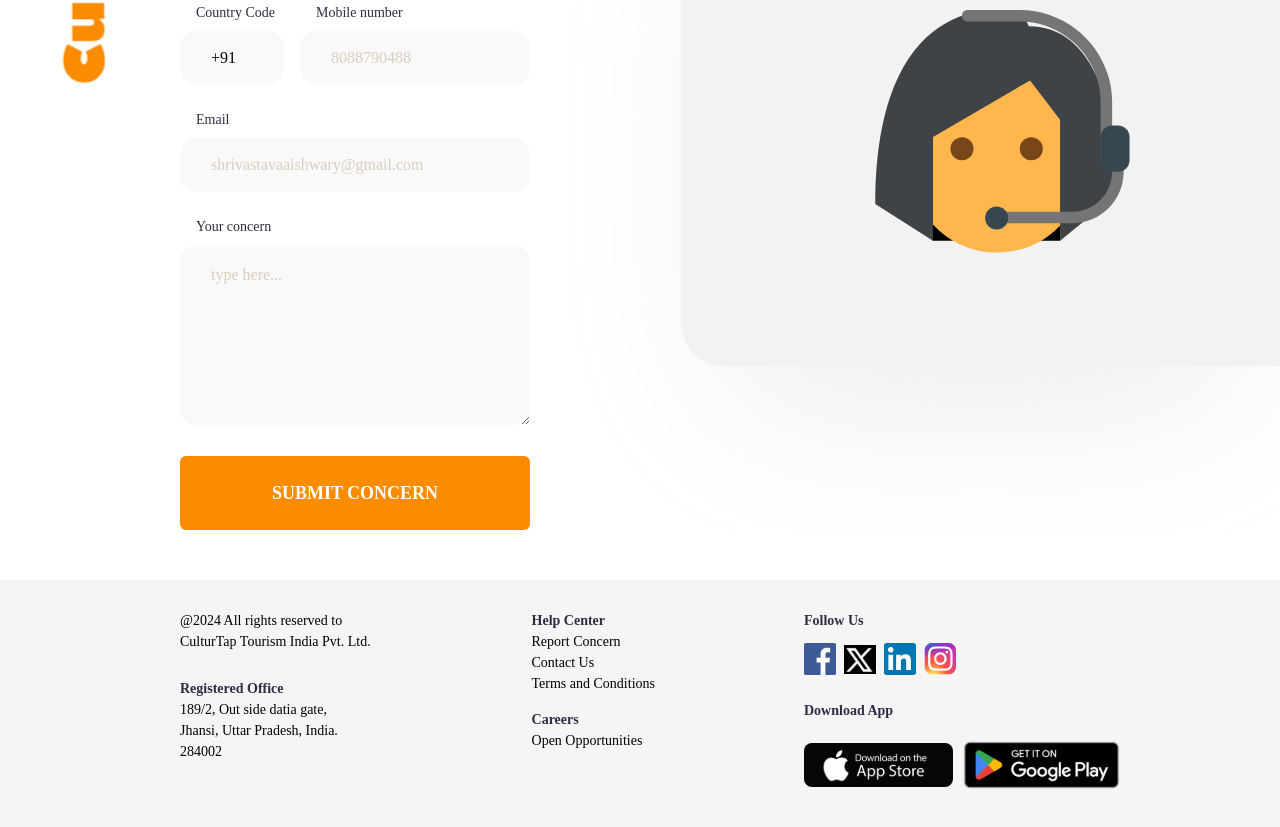
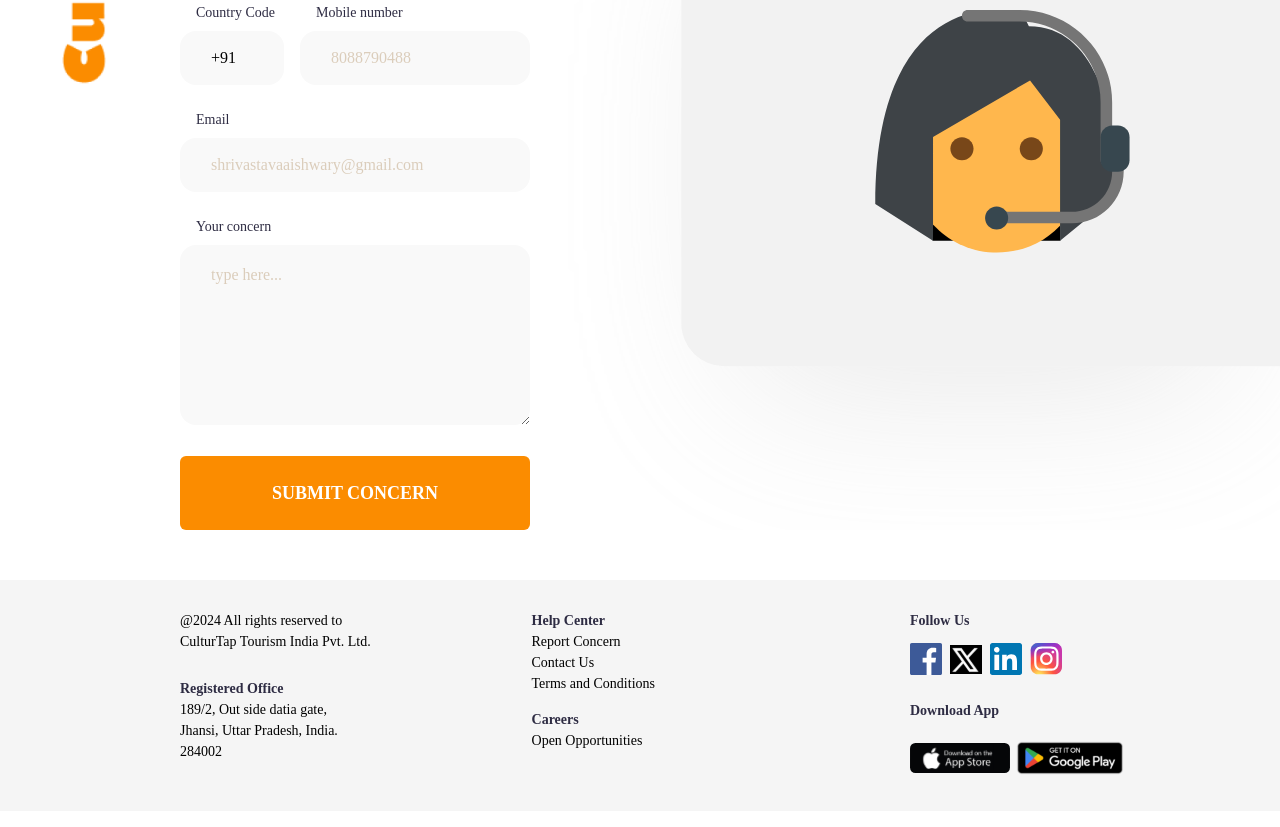
Before and after one commit to kumar-vivek-18/culturTap, a React (Create React App) app in the folder frontend/: page /contact/report in a window 1280 px wide. Shown: the part 434-1261 px from the top of the page. Built offline with nearby package versions, Linux system fonts and the light colour scheme.

Commit message:
modified

```diff
--- a/frontend/src/components/footer/Footer.js
+++ b/frontend/src/components/footer/Footer.js
@@ -54,10 +54,10 @@ const Footer = () => {
                 <p className='text-[#2e2c43] font-bold mt-[25px] mb-[10px]'>Download App</p>
                 <div className='flex'>
                     <a href='#' className='pt-[12px] cursor-pointer'>
-                        <img src={appStore} alt="logo" loading='lazy' />
+                        <img src={appStore} alt="logo" loading='lazy' width="100px" height="44px" />
                     </a>
-                    <a href='#' className='cursor-pointer'>
-                        <img src={playStore} alt="logo" loading='lazy' />
+                    <a href='#' className='cursor-pointer pt-1 '>
+                        <img src={playStore} alt="logo" loading='lazy' width="120px" height="64px" />
                     </a>
                 </div>
 
```
